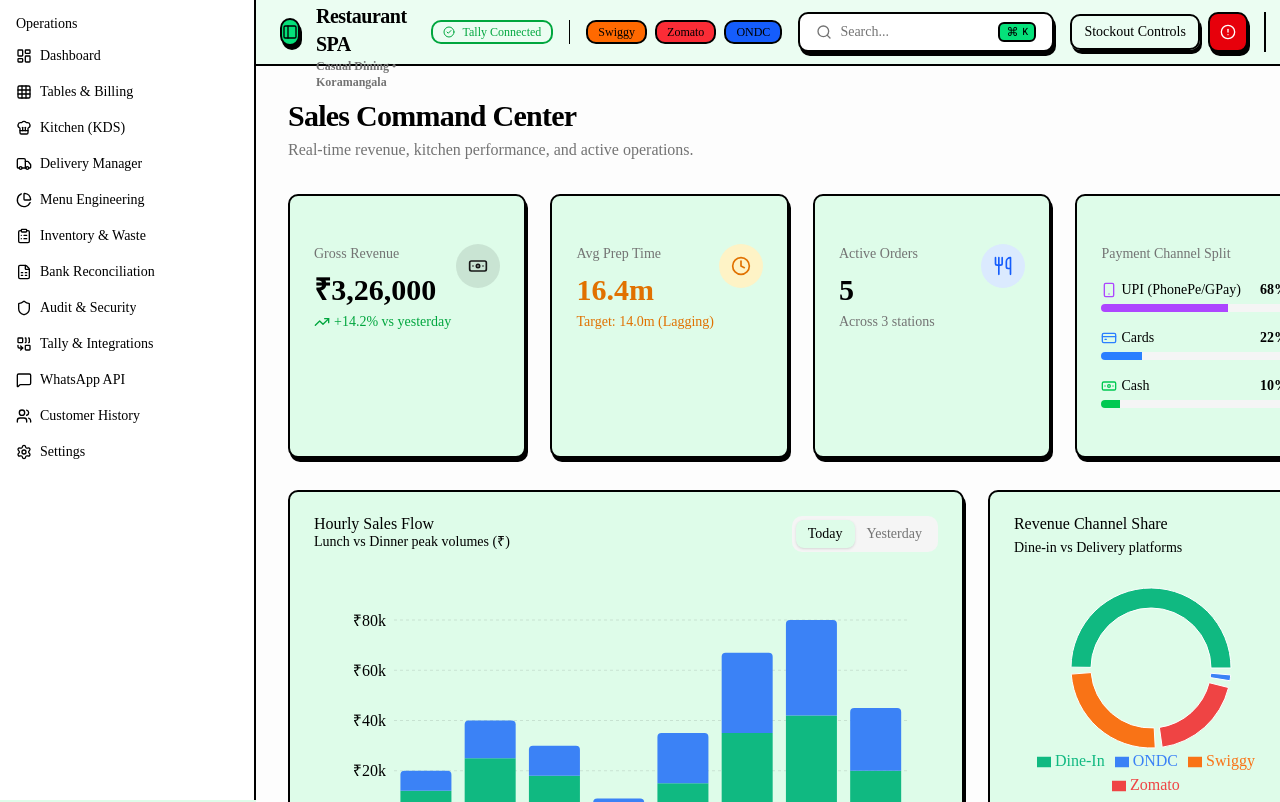
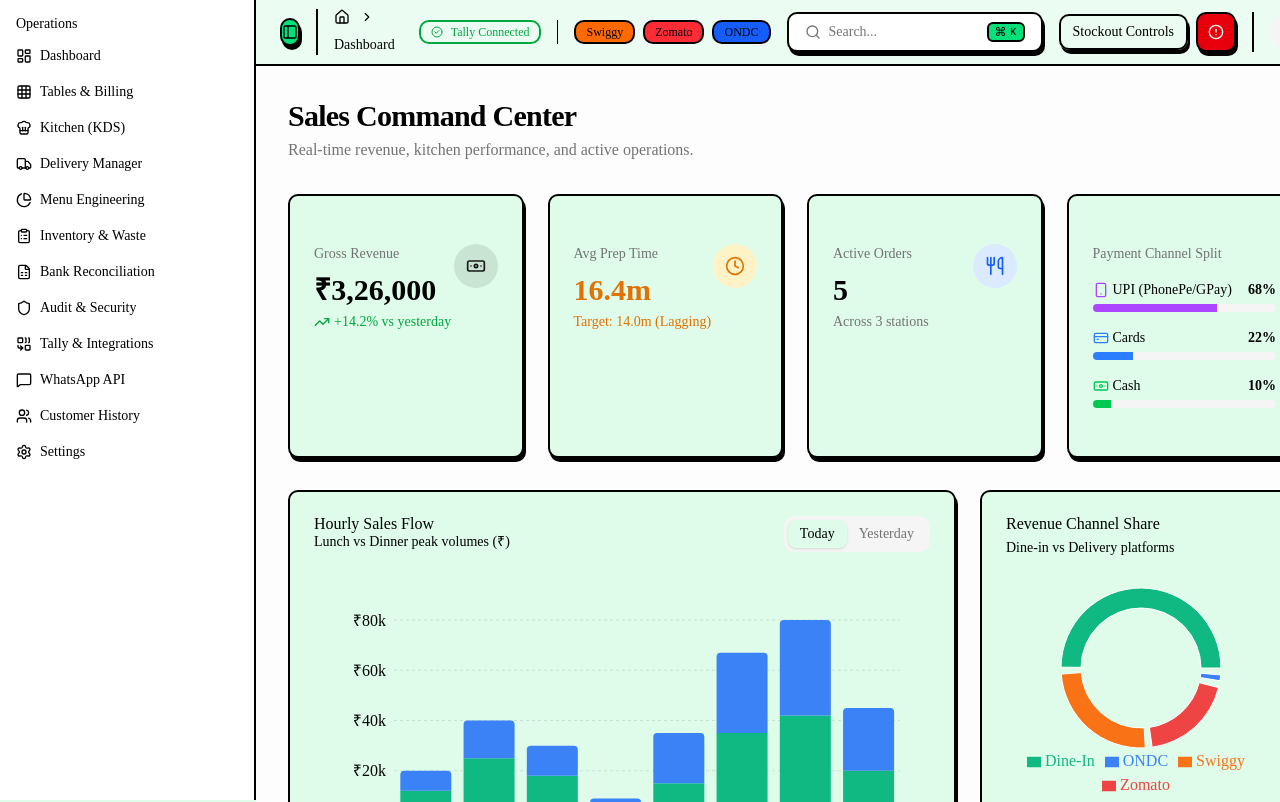
Before and after one commit to 17Arigato-jwd/restaurant-dashboard, a Next.js app in the folder web/: page /dashboard in a window 1280 px wide. Shown: the top 802 px of the page. Built offline with nearby package versions, Linux system fonts and the light colour scheme.

Commit message:
feat: add GlobalBreadcrumb component for enhanced navigation and user experience

```diff
--- /dev/null
+++ b/web/src/components/GlobalBreadcrumb.tsx
@@ -0,0 +1,61 @@
+"use client"
+
+import Link from "next/link"
+import { usePathname } from "next/navigation"
+import * as React from "react"
+import { ChevronRight, Home } from "lucide-react"
+
+import {
+  Breadcrumb,
+  BreadcrumbItem,
+  BreadcrumbLink,
+  BreadcrumbList,
+  BreadcrumbPage,
+  BreadcrumbSeparator,
+} from "@/components/ui/breadcrumb"
+
+export function GlobalBreadcrumb() {
+  const pathname = usePathname()
+  const paths = pathname === "/" ? [] : pathname.split("/").filter(Boolean)
+
+  const formatPath = (path: string) => {
+    return path
+      .split("-")
+      .map((word) => word.charAt(0).toUpperCase() + word.slice(1))
+      .join(" ")
+  }
+
+  return (
+    <Breadcrumb className="hidden md:flex">
+      <BreadcrumbList>
+        <BreadcrumbItem>
+          <BreadcrumbLink render={<Link href="/" className="flex items-center gap-1" />}>
+            <Home className="w-4 h-4" />
+            <span className="sr-only">Home</span>
+          </BreadcrumbLink>
+        </BreadcrumbItem>
+        {paths.map((path, index) => {
+          const href = `/${paths.slice(0, index + 1).join("/")}`
+          const isLast = index === paths.length - 1
+
+          return (
+            <React.Fragment key={path}>
+              <BreadcrumbSeparator>
+                <ChevronRight className="w-4 h-4" />
+              </BreadcrumbSeparator>
+              <BreadcrumbItem>
+                {isLast ? (
+                  <BreadcrumbPage>{formatPath(path)}</BreadcrumbPage>
+                ) : (
+                  <BreadcrumbLink render={<Link href={href} />}>
+                    {formatPath(path)}
+                  </BreadcrumbLink>
+                )}
+              </BreadcrumbItem>
+            </React.Fragment>
+          )
+        })}
+      </BreadcrumbList>
+    </Breadcrumb>
+  )
+}
--- a/web/src/components/Header.tsx
+++ b/web/src/components/Header.tsx
@@ -9,6 +9,7 @@
 import { StockoutModal } from './StockoutModal';
 import { ManagerPinModal } from './ManagerPinModal';
 import { GlobalSearch } from './GlobalSearch';
+import { GlobalBreadcrumb } from './GlobalBreadcrumb';
 import { SidebarTrigger } from '@/components/ui/sidebar';
 import {
   DropdownMenu,
@@ -83,9 +84,8 @@
       <div className="flex h-16 items-center justify-between px-6 gap-4">
         <div className="flex items-center gap-4">
           <SidebarTrigger />
-          <div className="flex flex-col hidden sm:flex">
-            <h1 className="text-xl font-bold tracking-tight">Easy Restaurant SPA</h1>
-            <span className="text-xs text-muted-foreground font-bold">Casual Dining • Koramangala</span>
+          <div className="flex flex-col hidden sm:flex border-l-2 border-border pl-4">
+            <GlobalBreadcrumb />
           </div>
         </div>
 
--- /dev/null
+++ b/web/src/components/ui/breadcrumb.tsx
@@ -0,0 +1,110 @@
+"use client"
+
+import { mergeProps } from "@base-ui/react/merge-props"
+import { useRender } from "@base-ui/react/use-render"
+import { ChevronRight, MoreHorizontal } from "lucide-react"
+
+import * as React from "react"
+
+import { cn } from "@/lib/utils"
+
+function Breadcrumb({ ...props }: React.ComponentProps<"nav">) {
+  return <nav data-slot="breadcrumb" aria-label="breadcrumb" {...props} />
+}
+
+function BreadcrumbList({ className, ...props }: React.ComponentProps<"ol">) {
+  return (
+    <ol
+      data-slot="breadcrumb-list"
+      className={cn(
+        "flex flex-wrap items-center gap-1.5 text-sm font-base break-words text-foreground sm:gap-2.5",
+        className,
+      )}
+      {...props}
+    />
+  )
+}
+
+function BreadcrumbItem({ className, ...props }: React.ComponentProps<"li">) {
+  return (
+    <li
+      data-slot="breadcrumb-item"
+      className={cn("inline-flex items-center gap-1.5", className)}
+      {...props}
+    />
+  )
+}
+
+function BreadcrumbLink({
+  className,
+  render,
+  ...props
+}: useRender.ComponentProps<"a">) {
+  return useRender({
+    defaultTagName: "a",
+    render,
+    props: mergeProps<"a">({ className: cn(className) }, props),
+    state: {
+      slot: "breadcrumb-link",
+    },
+  })
+}
+
+function BreadcrumbPage({ className, ...props }: React.ComponentProps<"span">) {
+  return (
+    <span
+      data-slot="breadcrumb-page"
+      role="link"
+      aria-disabled="true"
+      aria-current="page"
+      className={cn(className)}
+      {...props}
+    />
+  )
+}
+
+function BreadcrumbSeparator({
+  children,
+  className,
+  ...props
+}: React.ComponentProps<"li">) {
+  return (
+    <li
+      data-slot="breadcrumb-separator"
+      role="presentation"
+      aria-hidden="true"
+      className={cn("[&>svg]:size-3.5", className)}
+      {...props}
+    >
+      {children ?? <ChevronRight />}
+    </li>
+  )
+}
+
+function BreadcrumbEllipsis({
+  className,
+  ...props
+}: React.ComponentProps<"span">) {
+  return (
+    <span
+      data-slot="breadcrumb-ellipsis"
+      role="presentation"
+      aria-hidden="true"
+      className={cn("flex size-9 items-center justify-center", className)}
+      {...props}
+    >
+      <MoreHorizontal className="size-4" />
+      <span className="sr-only">More</span>
+    </span>
+  )
+}
+
+export {
+  Breadcrumb,
+  BreadcrumbList,
+  BreadcrumbItem,
+  BreadcrumbLink,
+  BreadcrumbPage,
+  BreadcrumbSeparator,
+  BreadcrumbEllipsis,
+}
```
Also changed, not shown: 1 other file (tests, documents, lock files or other folders).
